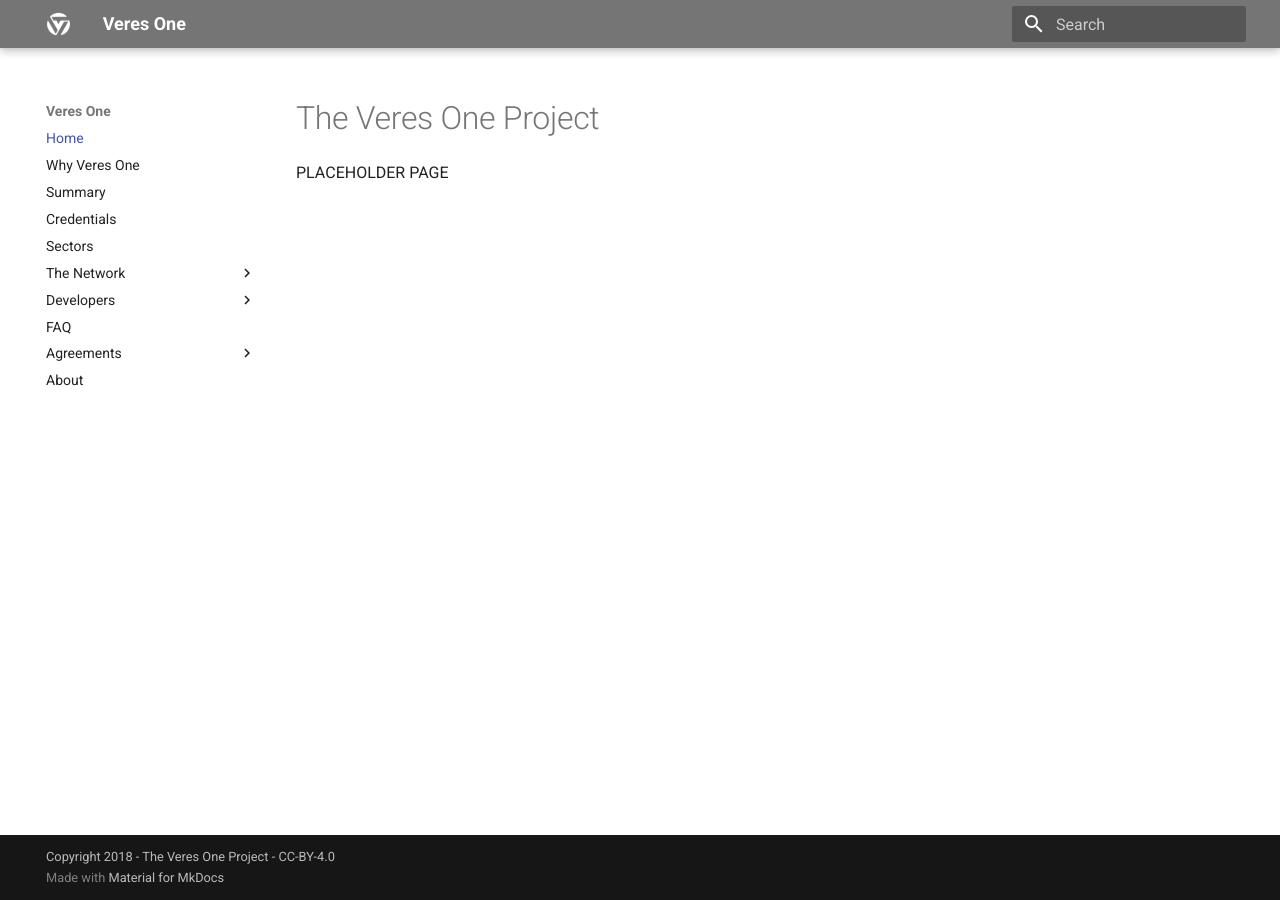
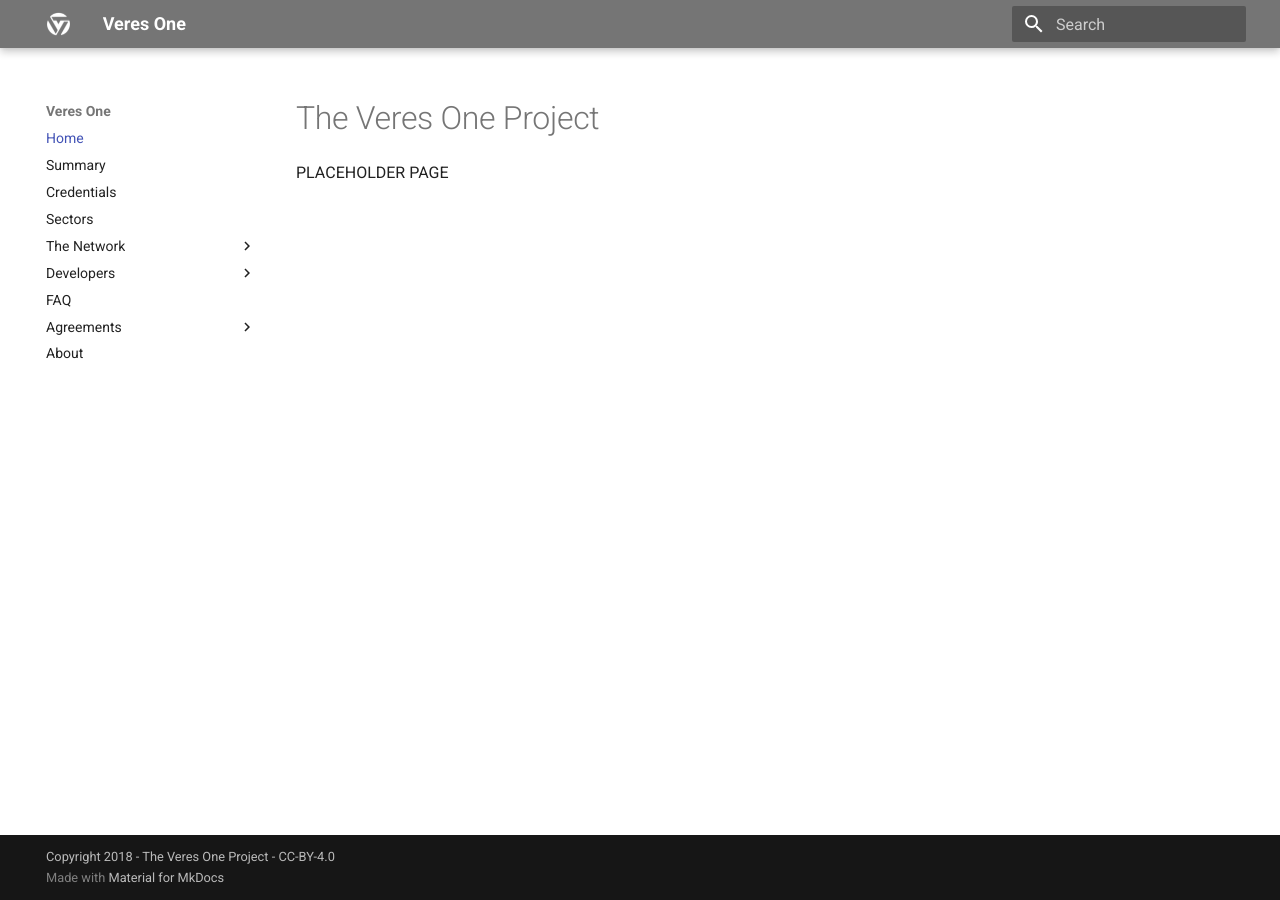
Before and after one commit to veres-one/docs.veres.one, an MkDocs documentation site: the page built from docs/index.md, in a window 1280 px wide. Built offline with MkDocs 1.6.1 and Material for MkDocs 9.7.7, drawn with Linux system fonts in a browser that asks for light colours; old or Windows-style settings are respelled for this version of MkDocs.

Commit message:
Remove unfinished "Why Veres One?" page.

```diff
--- a/mkdocs.yml
+++ b/mkdocs.yml
@@ -15,7 +15,7 @@ theme:
     accent: indigo
 pages:
     - 'Home': 'index.md'
-    - 'Why Veres One': 'why.md'
+#    - 'Why Veres One': 'why.md'
     - 'Summary': 'summary.md'
     - 'Credentials': 'credentials.md'
     - 'Sectors': 'sectors.md'
```
